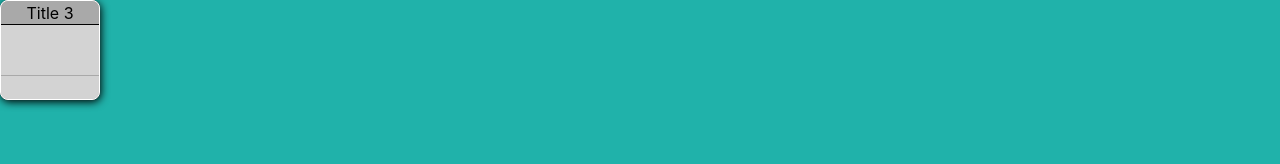
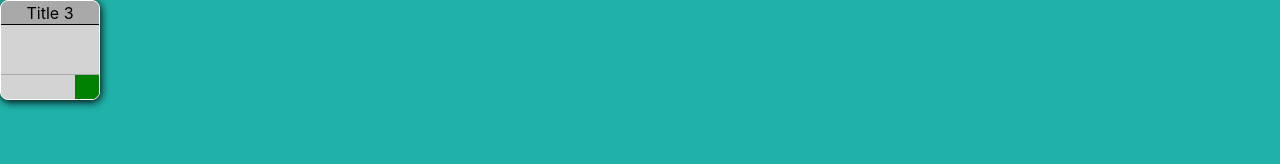
Before and after one commit to zakaihamilton/systemconcepts3, a Next.js app: page / in a window 1280 px wide. Shown: the top 164 px of the page. Built offline with nearby package versions, Linux system fonts and the light colour scheme.

Commit message:
resize support

```diff
--- a/components/Util/Drag/Handle.js
+++ b/components/Util/Drag/Handle.js
@@ -29,7 +29,7 @@ export default function Handle({ handle, enabled = true, children = null }) {
     }, [dragState, moveTarget]);
     useEventListener(dragState?.dragging && globalDocument, "mousemove", moveTarget, [dragState, moveTarget]);
     useEventListener(dragState?.dragging && globalDocument, "mouseup", e => {
-        Object.assign(dragState, { dragging: false, x: pos.current[0], y: pos.current[1] });
+        Object.assign(dragState, { x: pos.current[0], y: pos.current[1], dragging: false });
         moveTarget(e);
     }, [dragState, moveTarget]);
     return children;
--- a/components/Util/Drag/Target.js
+++ b/components/Util/Drag/Target.js
@@ -1,4 +1,4 @@
-import React, { useEffect } from "react";
+import { useEffect } from "react";
 import Drag from "../Drag";
 
 export default function Target({ target, children = null }) {
--- /dev/null
+++ b/components/Util/Resize.js
@@ -0,0 +1,14 @@
+import React from "react";
+import Handle from "./Resize/Handle";
+import Target from "./Resize/Target";
+import { createState } from "./State";
+
+export default function Resize({ children }) {
+    return <Resize.State>
+        {children}
+    </Resize.State>;
+}
+
+Resize.State = createState();
+Resize.Handle = Handle;
+Resize.Target = Target;
--- /dev/null
+++ b/components/Util/Resize/Handle.js
@@ -0,0 +1,37 @@
+import { useCallback, useRef } from "react";
+import Resize from "../Resize";
+import { useEventListener } from "../EventListener";
+
+export default function Handle({ handle, enabled = true, children = null }) {
+    const resize = useRef();
+    const resizeState = Resize.State.useState();
+    const globalDocument = typeof document !== "undefined" && document;
+    const moveTarget = useCallback(e => {
+        const target = resizeState?.target;
+        const [left, top] = resizeState?.offset;
+        if (!target) {
+            return;
+        }
+        const targetRegion = target.getBoundingClientRect();
+        const targetWidth = e.clientX - targetRegion.left + left;
+        const targetHeight = e.clientY - targetRegion.top + top;
+        resize.current = [targetWidth, targetHeight];
+        target.style.width = targetWidth + 'px';
+        target.style.height = targetHeight + 'px';
+    }, [resizeState]);
+    useEventListener(enabled && handle, "mousedown", e => {
+        if (!resizeState) {
+            return;
+        }
+        resizeState.resizing = true;
+        const handleRegion = e.target.getBoundingClientRect();
+        resizeState.offset = [e.clientX - handleRegion.left + 1, e.clientY - handleRegion.top + 1];
+        moveTarget(e);
+    }, [resizeState, moveTarget]);
+    useEventListener(resizeState?.resizing && globalDocument, "mousemove", moveTarget, [resizeState, moveTarget]);
+    useEventListener(resizeState?.resizing && globalDocument, "mouseup", e => {
+        Object.assign(resizeState, { width: resize.current[0], height: resize.current[1], resizing: false });
+        moveTarget(e);
+    }, [resizeState, moveTarget]);
+    return children;
+}
--- /dev/null
+++ b/components/Util/Resize/Target.js
@@ -0,0 +1,12 @@
+import { useEffect } from "react";
+import Resize from "../Resize";
+
+export default function Target({ target, children = null }) {
+    const resizeState = Resize.State.useState();
+    useEffect(() => {
+        if (resizeState) {
+            resizeState.target = target;
+        }
+    }, [resizeState, target]);
+    return children;
+}
--- a/components/Window.js
+++ b/components/Window.js
@@ -1,6 +1,7 @@
 import React, { useCallback, useEffect } from "react";
 import styles from "./Window.module.scss";
 import Drag from "./Util/Drag";
+import Resize from "./Util/Resize";
 import { useStateRef } from "./Util/Ref";
 import { createStack } from "./Util/Stack";
 import { createState } from "./Util/State";
@@ -34,10 +35,14 @@ export default function Window({ header = undefined, footer = undefined, childre
         if (window?.fullscreen) {
             style.left = "";
             style.top = "";
+            style.width = "";
+            style.height = "";
         }
         else {
             style.left = window.movableLeft + "px";
             style.top = window.movableTop + "px";
+            style.width = window.resizableWidth + "px";
+            style.height = window.resizableHeight + "px";
         }
     }
     useEffect(() => {
@@ -57,9 +62,18 @@ export default function Window({ header = undefined, footer = undefined, childre
             window.movableTop = drag.y;
         }
     }, [window]);
+    const onResizing = useCallback((resizing, resize) => {
+        if (window && !resizing) {
+            window.resizableWidth = resize.width;
+            window.resizableHeight = resize.height;
+        }
+    }, [window]);
     return <Drag>
+        <Resize>
+            <Resize.Target target={el} />
             <Drag.Target target={el} />
             <Drag.State.Notify dragging={onDragging} />
+            <Resize.State.Notify resizing={onResizing} />
             <div ref={ref} style={style} className={classes} onMouseDown={onMouseDown}>
                 {header}
                 <div className={styles.content}>
@@ -67,6 +81,7 @@ export default function Window({ header = undefined, footer = undefined, childre
                 </div>
                 {footer}
             </div>
+        </Resize>
     </Drag>;
 }
 
--- a/components/Window/StatusBar.js
+++ b/components/Window/StatusBar.js
@@ -1,7 +1,11 @@
 import styles from "./StatusBar.module.scss";
+import ResizeHandle from "./StatusBar/ResizeHandle";
 
 export default function StatusBar({ children }) {
     return <div className={styles.root}>
-        {children}
+        <div className={styles.content}>
+            {children}
+        </div>
+        <ResizeHandle />
     </div>;
 }
--- a/components/Window/StatusBar.module.scss
+++ b/components/Window/StatusBar.module.scss
@@ -4,3 +4,8 @@
     border-top: 1px solid darkgray;
     min-height: 1.5em;
 }
+
+.content {
+    display: flex;
+    flex: 1;
+}
--- /dev/null
+++ b/components/Window/StatusBar/ResizeHandle.js
@@ -0,0 +1,16 @@
+import styles from "./ResizeHandle.module.scss";
+import Resize from "components/Util/Resize";
+import { useStateRef } from "components/Util/Ref";
+import Window from "components/Window";
+import { useClass } from "components/Util/Styles";
+
+export default function ResizeHandle({ }) {
+    const ref = useStateRef();
+    const window = Window.State.useState();
+    const enabled = !window?.fullscreen && window.active;
+    return <Resize.Handle enabled={enabled} handle={ref?.current}>
+        <div ref={ref} className={useClass(styles.root, enabled && styles.enabled)}>
+
+        </div>
+    </Resize.Handle>;
+}
--- /dev/null
+++ b/components/Window/StatusBar/ResizeHandle.module.scss
@@ -0,0 +1,11 @@
+.root {
+    border: 1px solid green;
+    background-color: green;
+    min-width: 1.5em;
+    min-height: 1.5em;
+    display: none;
+}
+
+.root.enabled {
+    display: flex;
+}
--- a/components/Window/Title.module.scss
+++ b/components/Window/Title.module.scss
@@ -1,11 +1,13 @@
 .root {
     display: flex;
     background-color: lightgray;
+    color: darkgray;
     border-bottom: 1px solid darkgray;
     min-height: 1.5em;
 }
 
 .root.active {
     background-color: darkgray;
+    color: black;
     border-bottom: 1px solid black;
 }
--- a/components/Window/Title/Label.module.scss
+++ b/components/Window/Title/Label.module.scss
@@ -4,4 +4,5 @@
     justify-content: center;
     flex: 1;
     user-select: none;
+    -webkit-user-drag: none;
 }
```
Lines whose indentation alone changed are shown as unchanged.
